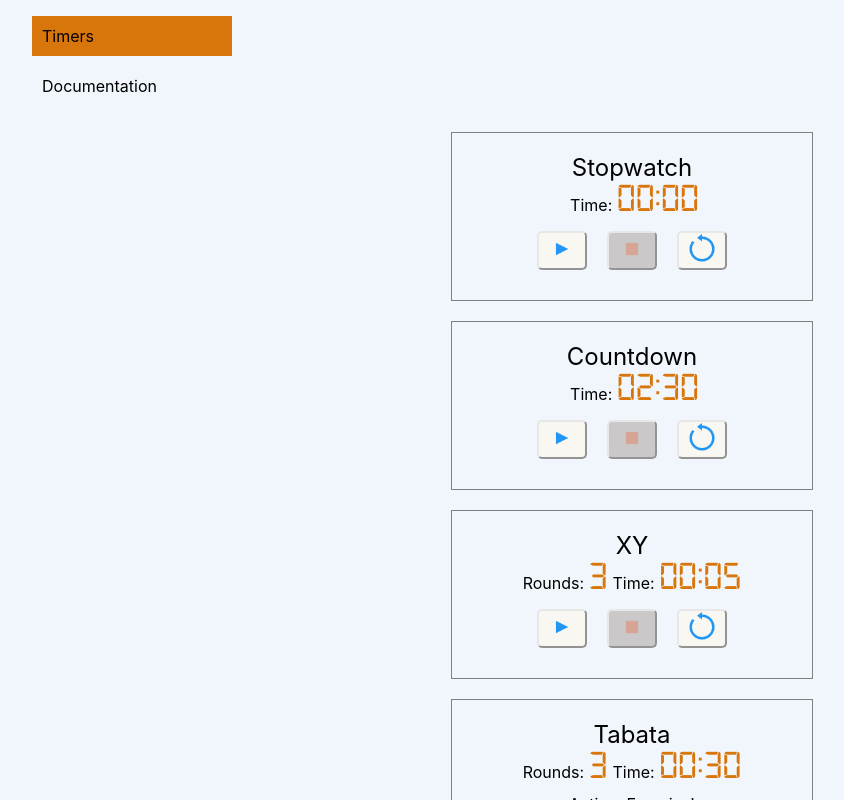
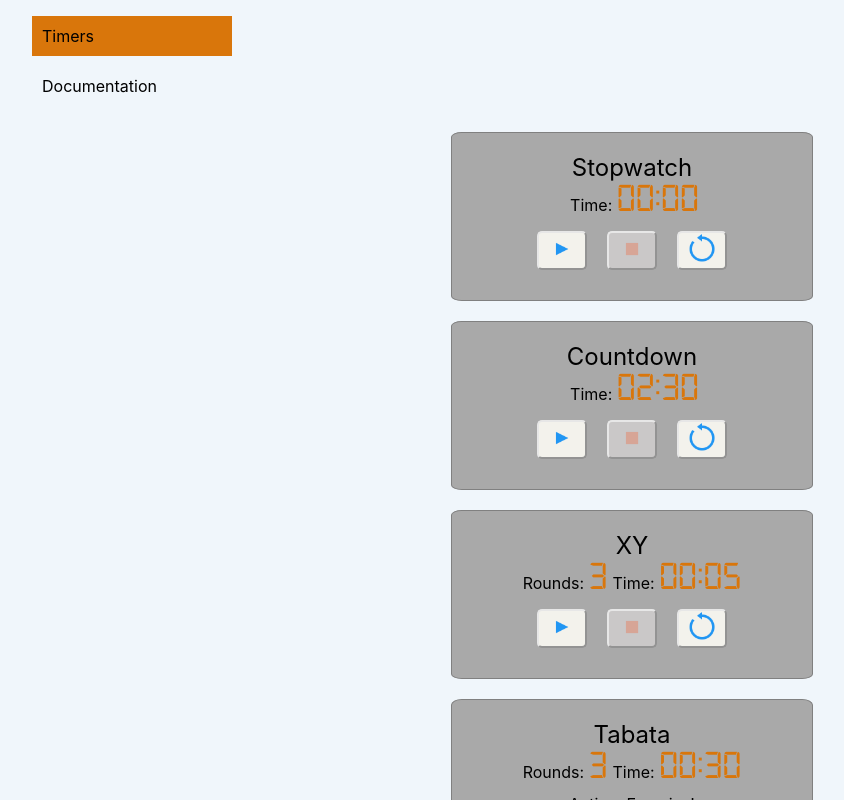
Before and after one commit to prof-tejera/assignment-1-chansub, a React (Create React App) app: page / in a window 1280 px wide. Shown: the whole page, without its empty margins (8-852 px from the left). Built offline with nearby package versions, Linux system fonts and the light colour scheme.

Commit message:
document.title updates
Updated browser tab title to show where you are.

```diff
--- a/public/index.html
+++ b/public/index.html
@@ -8,7 +8,7 @@
     <link rel="apple-touch-icon" href="%PUBLIC_URL%/logo192.png" />
     <link rel="manifest" href="%PUBLIC_URL%/manifest.json" />
 
-    <title>Assignment 1</title>
+    <title>Assignment 1 - Timers</title>
   </head>
   <body>
     <noscript>You need to enable JavaScript to run this app.</noscript>
--- a/src/views/DocumentationView.js
+++ b/src/views/DocumentationView.js
@@ -1,4 +1,4 @@
-import React from "react";
+import React, {useEffect} from "react";
 import styled from "styled-components";
 
 import DocumentComponent from "../components/documentation/DocumentComponent";
@@ -23,6 +23,10 @@ const Title = styled.div`
  * You can document your components by using the DocumentComponent component
  */
 const Documentation = () => {
+  useEffect(() => {
+    document.title = 'Susana T. - Assignment 1 - Documentation';
+  },[])
+
   return (
     <Container>
       <div>
--- a/src/views/TimersView.js
+++ b/src/views/TimersView.js
@@ -1,4 +1,4 @@
-import React from "react";
+import React, {useEffect} from "react";
 import styled from "styled-components";
 
 import Stopwatch from "../components/timers/Stopwatch";
@@ -20,6 +20,8 @@ const Timer = styled.div`
   font-size: 1.5rem;
   width: 320px;
   text-align: center;
+  background-color: darkgrey;
+  border-radius: 3%;
 `;
 
 const TimerTitle = styled.div``;
@@ -31,6 +33,10 @@ const TimersView = () => {
        { title: "XY", C: <XY />},
     { title: "Tabata", C: <Tabata />},
   ];
+
+  useEffect(() => {
+    document.title = "Susana T. - Assignment 1 - Timers";
+  }, []);
 
   return (
     <Timers>
```
